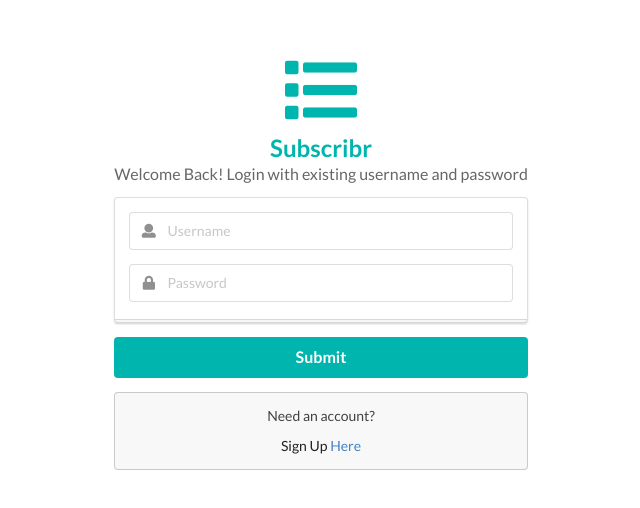
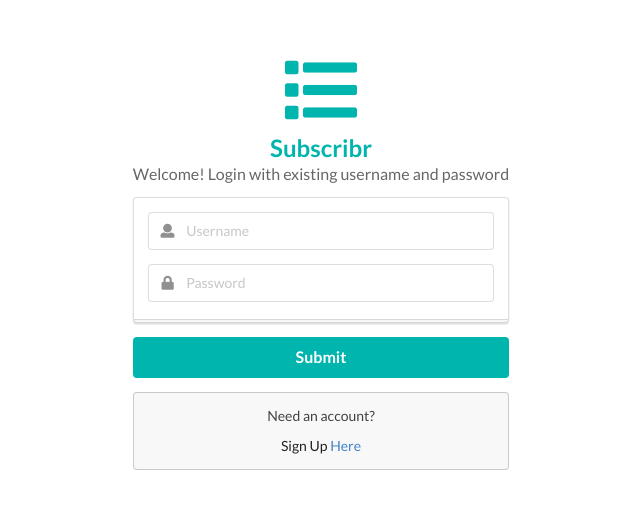
Before and after one commit to sylviapap/client-subscription-app, a React (Create React App) app: page / in a window 1280 px wide. Shown: the part 124-632 px from the top of the page, without its empty margins (319-959 px from the left). Built offline with nearby package versions, Linux system fonts and the light colour scheme.

Commit message:
Change welcome message

```diff
--- a/src/containers/LoginContainer.js
+++ b/src/containers/LoginContainer.js
@@ -103,7 +103,7 @@ class LoginContainer extends React.Component {
                   <i className="list icon"></i>
                     <div className="content">
                     Subscribr
-                    <div className="sub header">Welcome Back! Login with existing username and password
+                    <div className="sub header">Welcome! Login with existing username and password
                     </div>
                     </div>
                   </h2>
```
